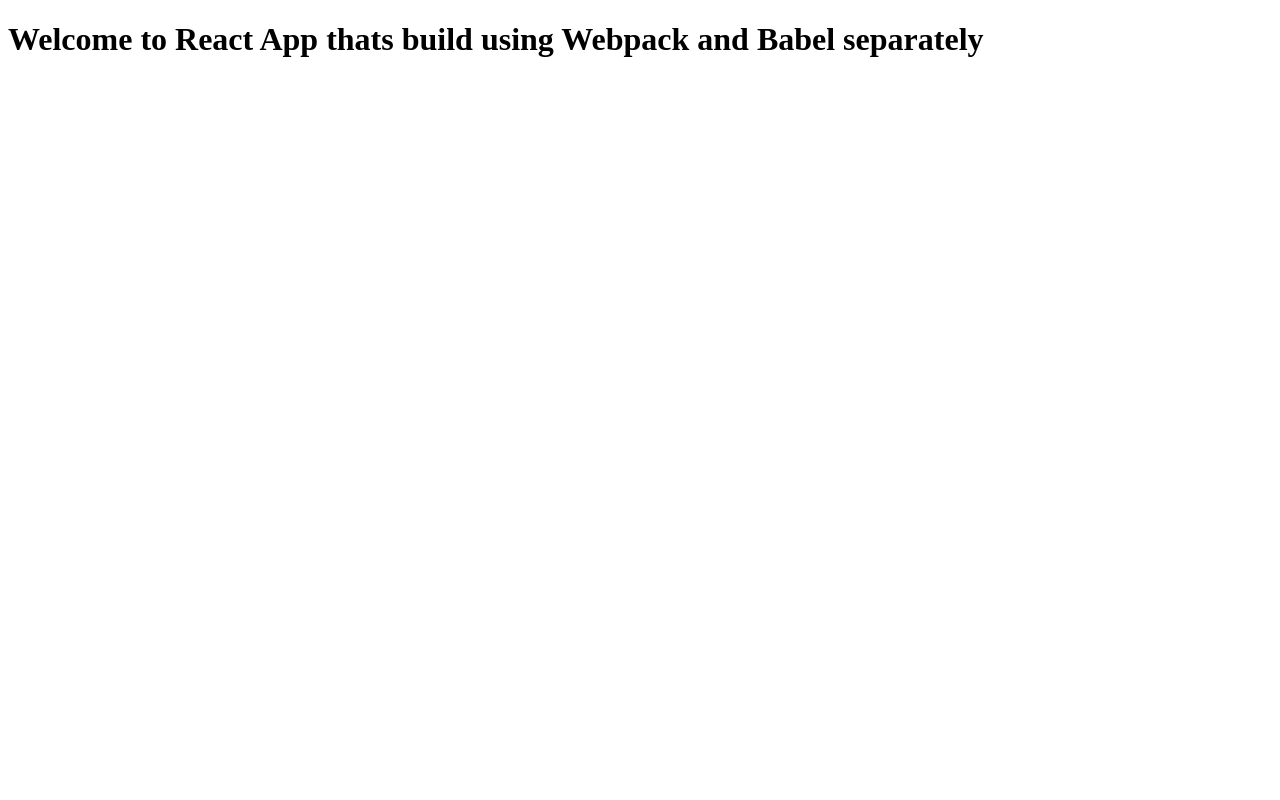
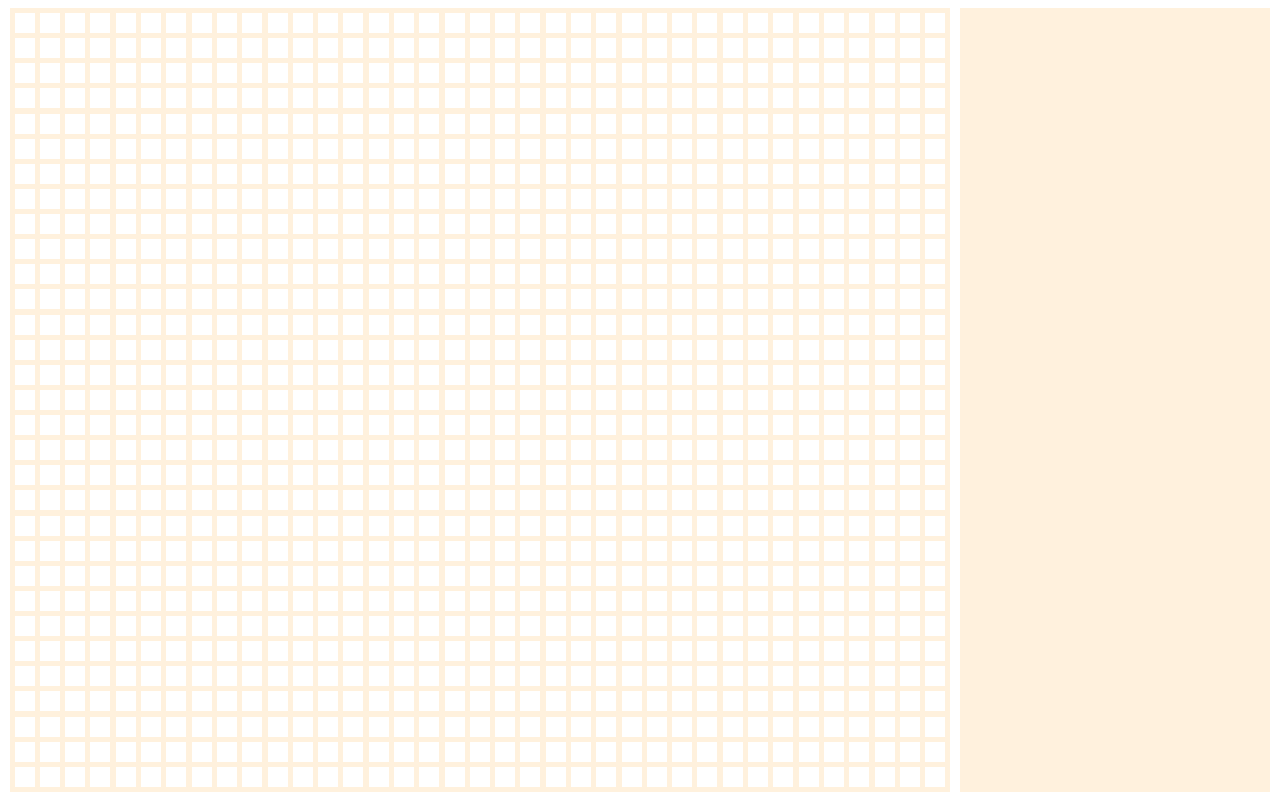
Before and after one commit to andreasZel/pixel-art-app, a React app: page / in a window 1280 px wide. Built offline with nearby package versions, Linux system fonts and the light colour scheme.

Commit message:
added basic grid initialization logic

```diff
--- /dev/null
+++ b/index.css
@@ -0,0 +1,23 @@
+*, *:before, *:after {
+    box-sizing: inherit;
+}
+
+html {
+    box-sizing: border-box;
+}
+
+h1, h2, h3, h4, h5, h6 {
+    margin: 0;
+}
+
+body {
+    width: 100vw;
+    height: 100vh;
+    margin: 0;
+    padding: 0;
+}
+
+#root {
+    height: 100%;
+    width: 100%;
+}
--- a/index.tsx
+++ b/index.tsx
@@ -1,5 +1,6 @@
 import React from "react";
-import App from "./src/App"
+import App from "./src/App";
+import './index.css';
 import { createRoot } from 'react-dom/client';
 
 const container = document.getElementById('root');
--- /dev/null
+++ b/src/App.css
@@ -0,0 +1,19 @@
+.appWrapper {
+    display: grid;
+    grid-template-columns: 75% 25%;
+    grid-template-rows: 100%;
+    height: 100%;
+    width: 100%;
+    justify-items: center;
+    align-items: center;
+}
+
+.drawMenu {
+    background-color: #FFF1DD;
+}
+
+.drawMenu {
+    height: 98%;
+    width: 97%;
+    margin-right: auto;
+}
--- a/src/App.tsx
+++ b/src/App.tsx
@@ -1,10 +1,14 @@
 import React from "react";
+import './App.css';
+import { DrawGrid } from "./Components/DrawGrid/DrawGrid";
 
 const App = () => {
+
     return (
-        <h1>
-            Welcome to React App thats build using Webpack and Babel separately
-        </h1>
+        <div className="appWrapper">
+            <DrawGrid />
+            <div className="drawMenu"></div>
+        </div>
     )
 }
 
--- /dev/null
+++ b/src/Components/DrawGrid/DrawGrid.css
@@ -0,0 +1,16 @@
+#drawGrid {
+    height: 98%;
+    width: 98%;
+    display: grid;
+    grid-template-columns: repeat(auto-fill, minmax(20px, 1fr)); /* Repeat columns auto-filling based on space */
+    grid-template-rows: repeat(auto-fill, minmax(20px, 1fr));    /* Repeat rows auto-filling based on space */
+    gap: 5px;
+    background-color: #FFF1DD;
+    padding: 5px;
+    overflow: clip;
+}
+
+.gridTile {
+    width: 20px;
+    height: 20px;
+}
--- /dev/null
+++ b/src/Components/DrawGrid/DrawGrid.tsx
@@ -0,0 +1,45 @@
+import React, { useEffect, useState } from "react";
+import './DrawGrid.css';
+
+export const DrawGrid = () => {
+
+    const [drawElements, setDrawElements] = useState<drawElement[]>([]);
+
+    useEffect(() => {
+        initializeGrid(setDrawElements);
+    }, [])
+
+    return (
+        <div id="drawGrid">
+            {
+                drawElements.length > 0 && drawElements?.map((gridTile) => {
+                    return <div key={gridTile?.id} className="gridTile" style={{ backgroundColor: gridTile?.color }}></div>
+                })
+            }
+        </div>
+    )
+}
+
+function initializeGrid(setDrawElements: React.Dispatch<React.SetStateAction<drawElement[]>>) {
+    const gridElement = document.getElementById('drawGrid') as HTMLElement;
+
+    if (gridElement) {
+        const gap = 5;
+        const tileSize = 20;
+        const tilesPerRow = Math.floor((gridElement.offsetWidth + gap) / (tileSize + gap));
+        const tilesPerColumn = Math.floor((gridElement.offsetHeight + gap) / (tileSize + gap));
+        let numberOfTiles = (tilesPerColumn * tilesPerRow);
+        let grid: drawElement[] = [];
+
+        for (let i = 0; i < numberOfTiles; i++) {
+            grid[i] = { id: i, color: 'white' }
+        }
+
+        setDrawElements(grid);
+    }
+}
+
+type drawElement = {
+    id: number;
+    color: string;
+}
```
